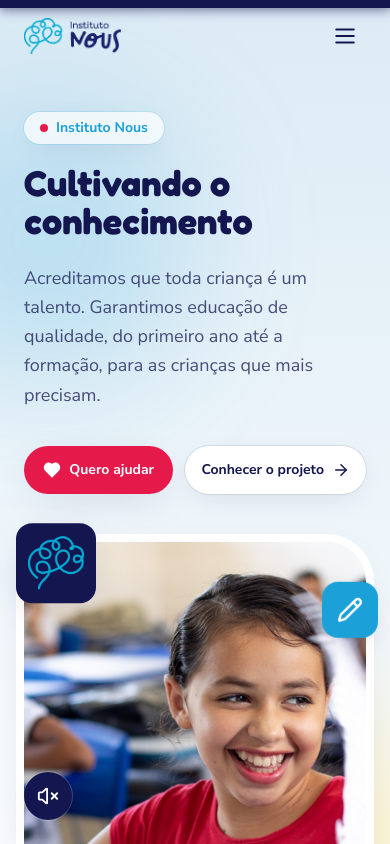
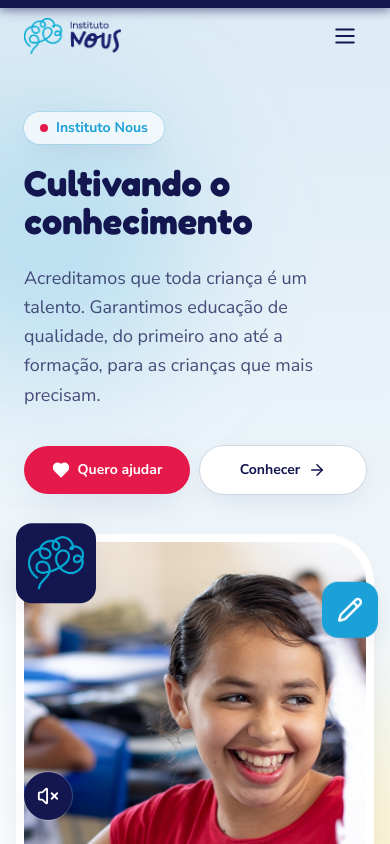
Before and after one commit to midiai9/institutonous, a React (Vite) app: page / in a window 390 px wide. Shown: the top 844 px of the page. Built offline with nearby package versions, Linux system fonts and the light colour scheme.

Commit message:
fix(mobile): trava anti-overflow global; CTAs do hero encaixam sem corte; citacao da Historia abaixo da foto (sem sobrepor); proporcao ok em telas estreitas

```diff
--- a/src/components/Hero.tsx
+++ b/src/components/Hero.tsx
@@ -53,19 +53,20 @@ export default function Hero() {
             {HERO.subtitle}
           </motion.p>
 
-          <motion.div variants={item} className="mt-9 flex items-center gap-3 sm:gap-4">
+          <motion.div variants={item} className="mt-9 flex items-center gap-2.5 sm:gap-4">
             <a
               href="#ajude"
-              className="group inline-flex flex-1 items-center justify-center gap-2 whitespace-nowrap rounded-full bg-magenta px-4 py-3.5 text-sm font-bold text-white shadow-soft transition-transform hover:scale-[1.04] active:scale-95 sm:flex-none sm:px-7 sm:text-base"
+              className="group inline-flex min-w-0 flex-1 items-center justify-center gap-2 rounded-full bg-magenta px-3 py-3.5 text-sm font-bold text-white shadow-soft transition-transform hover:scale-[1.04] active:scale-95 sm:flex-none sm:px-7 sm:text-base"
             >
               <Heart size={18} className="shrink-0 fill-white transition-transform duration-300 group-hover:scale-125" />
               {HERO.ctaPrimary}
             </a>
             <a
               href="#o-nous"
-              className="group inline-flex flex-1 items-center justify-center gap-2 whitespace-nowrap rounded-full bg-white px-4 py-3.5 text-sm font-bold text-navy shadow-card ring-1 ring-navy/10 transition-transform hover:scale-[1.04] active:scale-95 sm:flex-none sm:px-7 sm:text-base"
+              className="group inline-flex min-w-0 flex-1 items-center justify-center gap-2 rounded-full bg-white px-3 py-3.5 text-sm font-bold text-navy shadow-card ring-1 ring-navy/10 transition-transform hover:scale-[1.04] active:scale-95 sm:flex-none sm:px-7 sm:text-base"
             >
-              {HERO.ctaSecondary}
+              <span className="sm:hidden">Conhecer</span>
+              <span className="hidden sm:inline">{HERO.ctaSecondary}</span>
               <ArrowRight size={18} className="shrink-0 transition-transform group-hover:translate-x-1" />
             </a>
           </motion.div>
--- a/src/components/Historia.tsx
+++ b/src/components/Historia.tsx
@@ -36,9 +36,9 @@ export default function Historia() {
                 height={800}
               />
             </div>
-            <figure className="absolute -bottom-6 left-4 right-4 rounded-2xl bg-navy p-6 text-white shadow-soft sm:left-8 sm:right-8">
+            <figure className="relative mt-4 rounded-2xl bg-navy p-6 text-white shadow-soft sm:absolute sm:-bottom-6 sm:left-8 sm:right-8 sm:mt-0">
               <Quote size={26} className="text-yellow" />
-              <blockquote className="mt-2 font-display text-lg font-semibold leading-snug">
+              <blockquote className="mt-2 font-display text-base font-semibold leading-snug sm:text-lg">
                 {HISTORIA.quote}
               </blockquote>
             </figure>
--- a/src/index.css
+++ b/src/index.css
@@ -15,9 +15,13 @@
   html {
     scroll-behavior: smooth;
     scroll-padding-top: 84px;
+    overflow-x: hidden;
   }
   body {
     @apply font-body text-navy bg-white antialiased;
+    overflow-x: hidden;
+    width: 100%;
+    max-width: 100%;
   }
   h1, h2, h3, h4 {
     @apply font-display;
```
